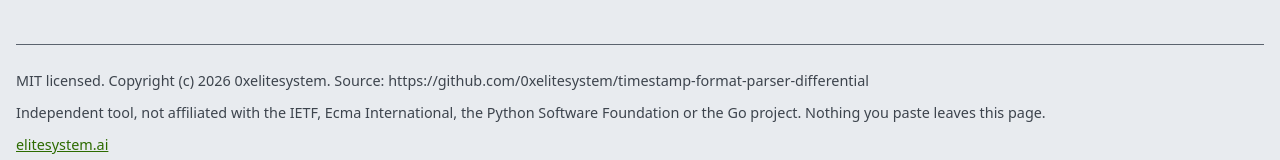
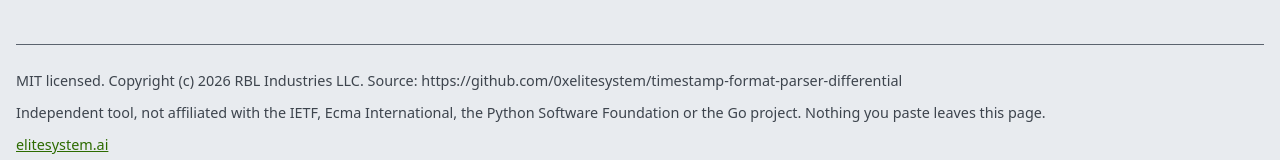
Before and after one commit to 0xelitesystem/timestamp-format-parser-differential, a plain HTML site: page index.html in a window 1280 px wide. Shown: the part 6670-6830 px from the top of the page. Drawn offline with Linux system fonts and the light colour scheme.

Commit message:
Name RBL Industries LLC as the copyright holder
- LICENSE: copyright holder is now RBL Industries LLC (year unchanged)
- README: licence line names the same holder as LICENSE
- Page or notice: copyright line names the same holder as LICENSE

```diff
--- a/index.html
+++ b/index.html
@@ -247,7 +247,7 @@ footer { margin-top: 3rem; padding-top: 1rem; border-top: 1px solid var(--muted)
 </main>
 
 <footer>
-  <p>MIT licensed. Copyright (c) 2026 0xelitesystem. Source: https://github.com/0xelitesystem/timestamp-format-parser-differential</p>
+  <p>MIT licensed. Copyright (c) 2026 RBL Industries LLC. Source: https://github.com/0xelitesystem/timestamp-format-parser-differential</p>
   <p>Independent tool, not affiliated with the IETF, Ecma International, the Python Software Foundation or the Go project. Nothing you paste leaves this page.</p>
   <p><a href="https://elitesystem.ai">elitesystem.ai</a></p>
 </footer>
```
Also changed, not shown: 2 other files.
